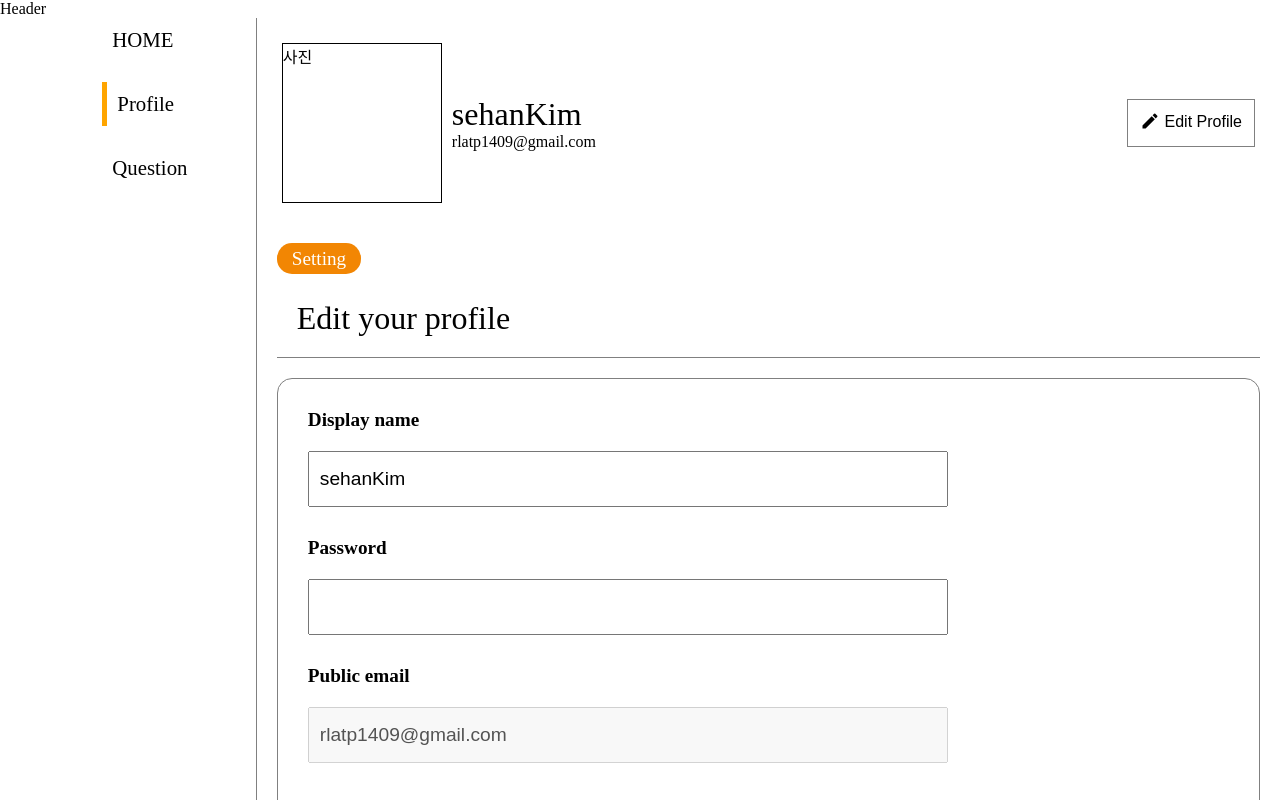
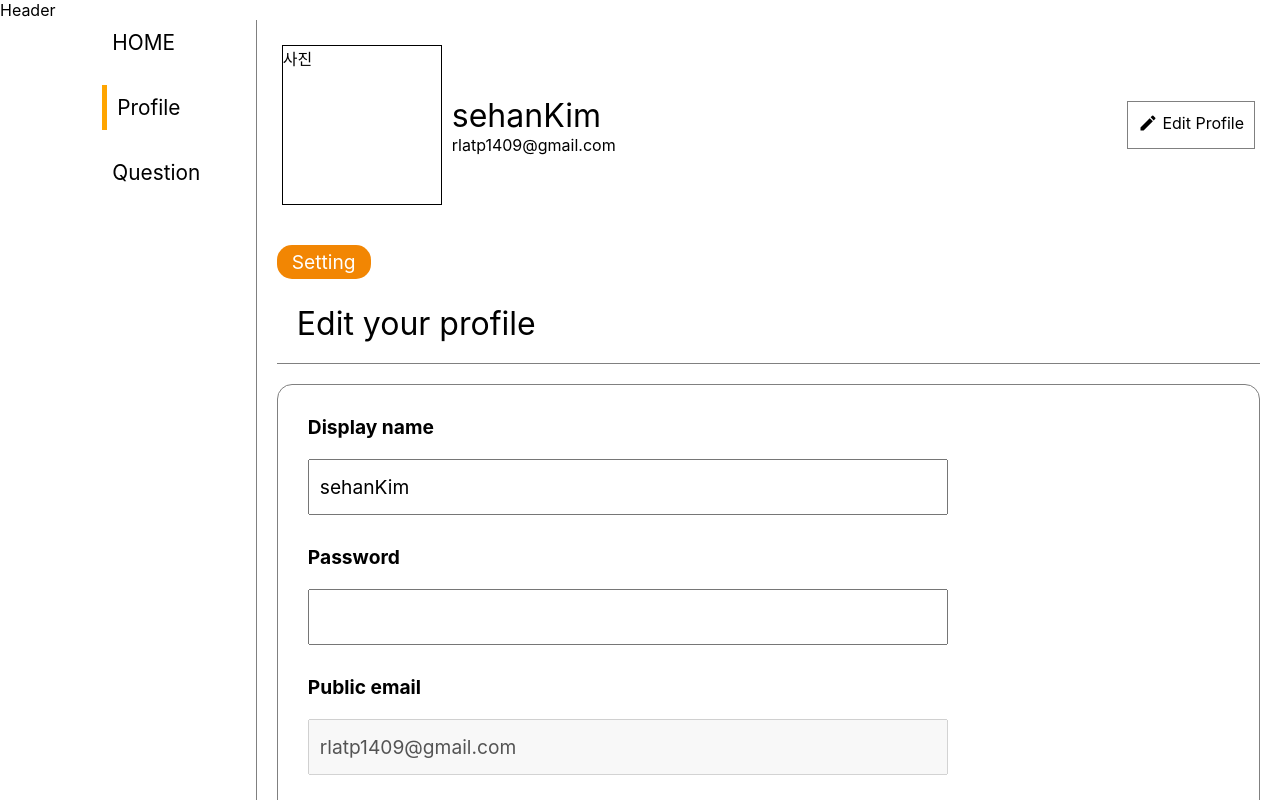
Before and after one commit to codestates-seb/seb41_pre_022, a React (Create React App) app in the folder client/: page /mypage in a window 1280 px wide. Shown: the top 800 px of the page. Built offline with nearby package versions, Linux system fonts and the light colour scheme.

Commit message:
for push

```diff
--- a/client/src/component/mypage/EditProfile.jsx
+++ b/client/src/component/mypage/EditProfile.jsx
@@ -35,7 +35,7 @@ function EditProfile({editMode, setEditMode,userInfo}) {
     //삭제버튼 클릭
     const onDeleteHandler = (event) => {
         event.preventDefault();
-
+        //삭제 구현 필요
     }
   return (
     <div>
--- a/client/src/index.css
+++ b/client/src/index.css
@@ -2,6 +2,8 @@
   padding: 0;
   margin: 0;
   box-sizing: border-box;
+  font-family: -apple-system, "system-ui", "Sehoe UI Adjusted", "Segoe UI",
+  "Liberation Sans", sans-serif;
 }
 
 a {
```
